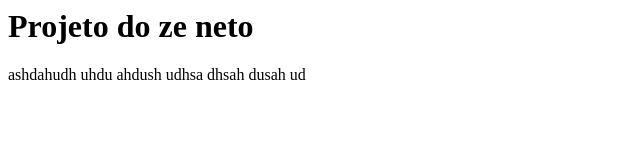
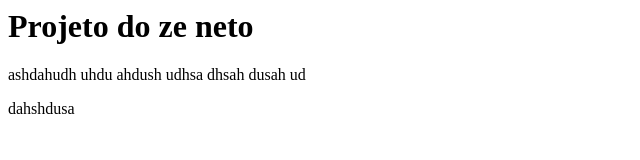
Before and after one commit to joseneto86/cursogit, a plain HTML site: page index.html in a window 1280 px wide. Shown: the full height of the page, 0-640 px from the left. Drawn offline with Linux system fonts and the light colour scheme.

Commit message:
novo teste'

```diff
--- a/index.html
+++ b/index.html
@@ -3,5 +3,6 @@
 	<body>
 		<h1>Projeto do ze neto</h1>
 		<p> ashdahudh uhdu ahdush udhsa dhsah dusah ud</p>
+		<p> dahshdusa </p>
 	</body>
 </html>
```
